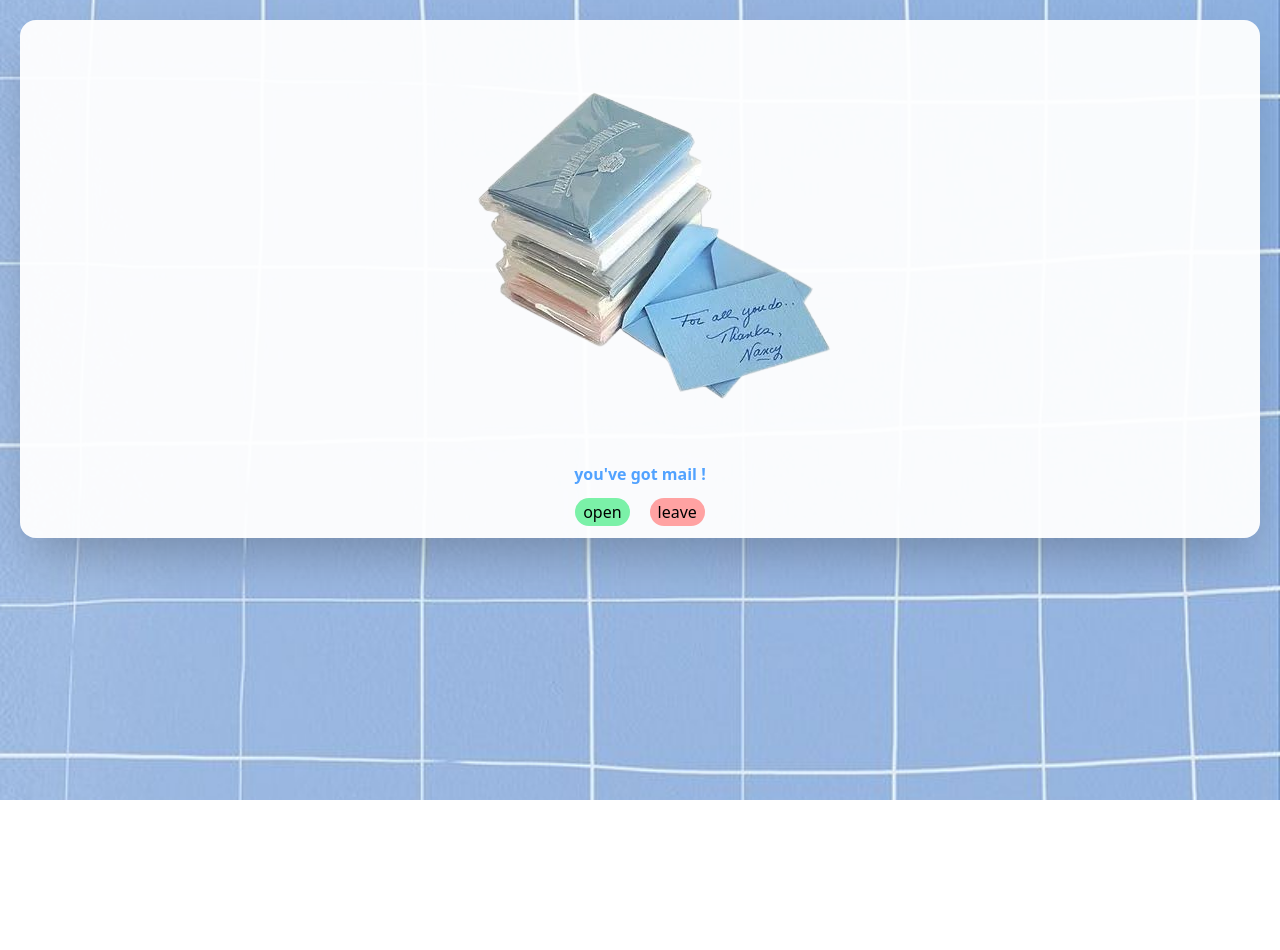
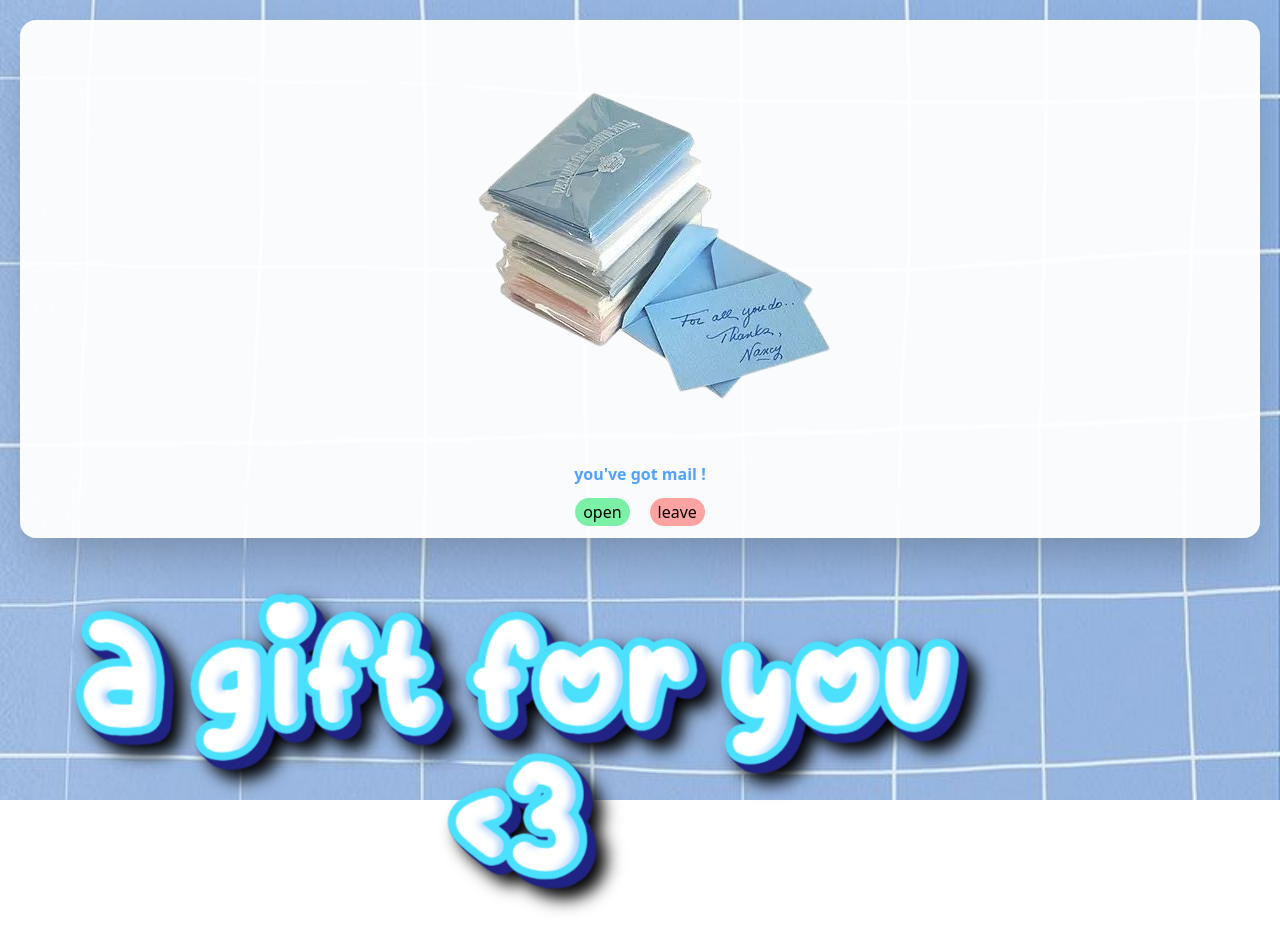
Before and after one commit to femnixx/anniversary, a React (Vite) app: page / in a window 1280 px wide. Shown: the top 950 px of the page. Before the commit the page ends 800 px from the top, so only its background shows below. Built offline with nearby package versions, Linux system fonts and the light colour scheme.

Commit message:
Trying to add cinnamoroll decoration

```diff
--- a/src/App.tsx
+++ b/src/App.tsx
@@ -2,8 +2,7 @@ import { useGSAP } from "@gsap/react";
 import { gsap } from "gsap";
 import './App.css';
 import envelope from "./assets/trans-evelope.png"
-gsap.registerPlugin(useGSAP);
-
+import text from "./assets/text.png"
 function App() {
 
   return (
@@ -22,7 +21,9 @@ function App() {
               </div>
           </div>
           <div>
-
+            <div>
+              <img src={text} alt="" />
+            </div>
           </div>
         </div>
       </div>
```
Also changed, not shown: src/assets/cinnamoroll.png (added), src/assets/cinnamy.gif (added).
